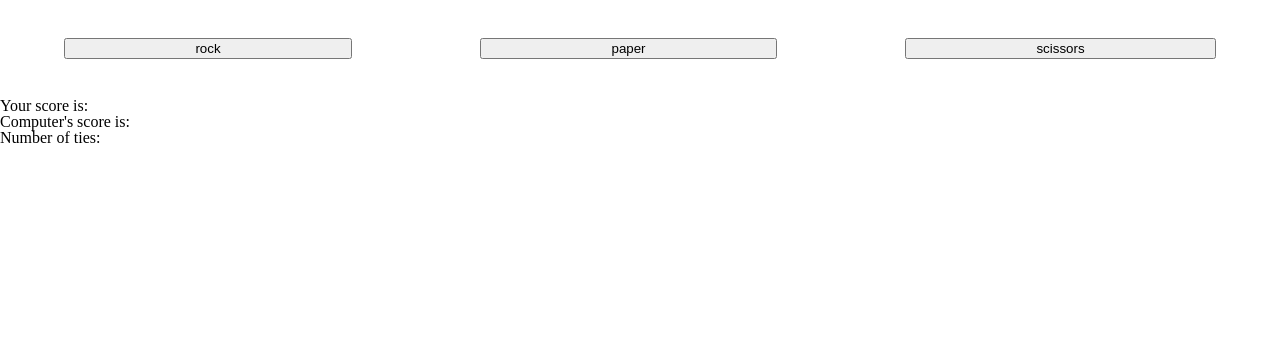
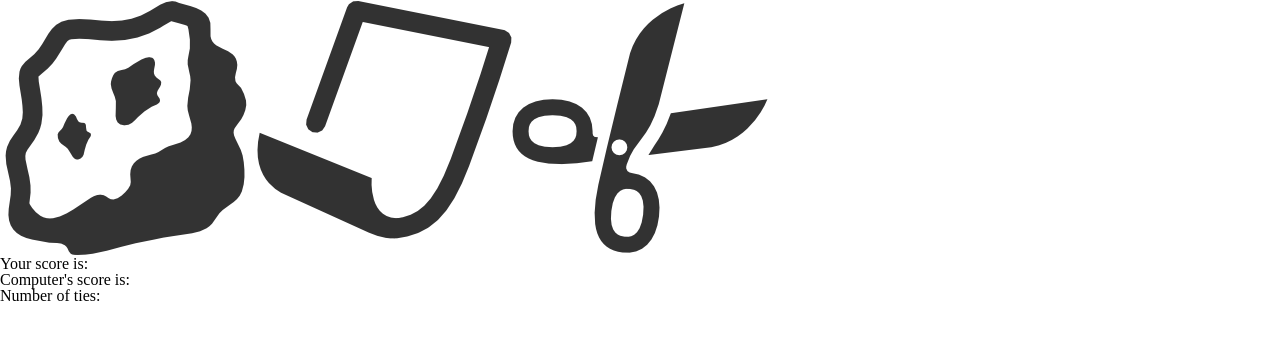
Before and after one commit to J-Rozas/rock_paper_scissors_better, a plain HTML site: page index.html in a window 1280 px wide. Drawn offline with Linux system fonts and the light colour scheme.

Commit message:
Updated the HTML by changing the rock, paper and scissors buttons for images

```diff
--- a/index.html
+++ b/index.html
@@ -8,11 +8,11 @@
     </head>
     <body>
         <div id="userSelection">
-            <button id="rock">rock</button>
-            <button id="paper">paper</button>
-            <button id="scissors">scissors</button>
+            <img src="./imgs/rock.png" alt="rock" id="rock">
+            <img src="./imgs/paper.png" alt="paper" id="paper">
+            <img src="./imgs/scissors.png" alt="scissors" id="scissors">
         </div>
-        <div>
+        <div id="results">
             <p id="humanResult">Your score is: </p>
             <p id="computerResult">Computer's score is: </p>
             <p id="tieResult">Number of ties: </p>
```
